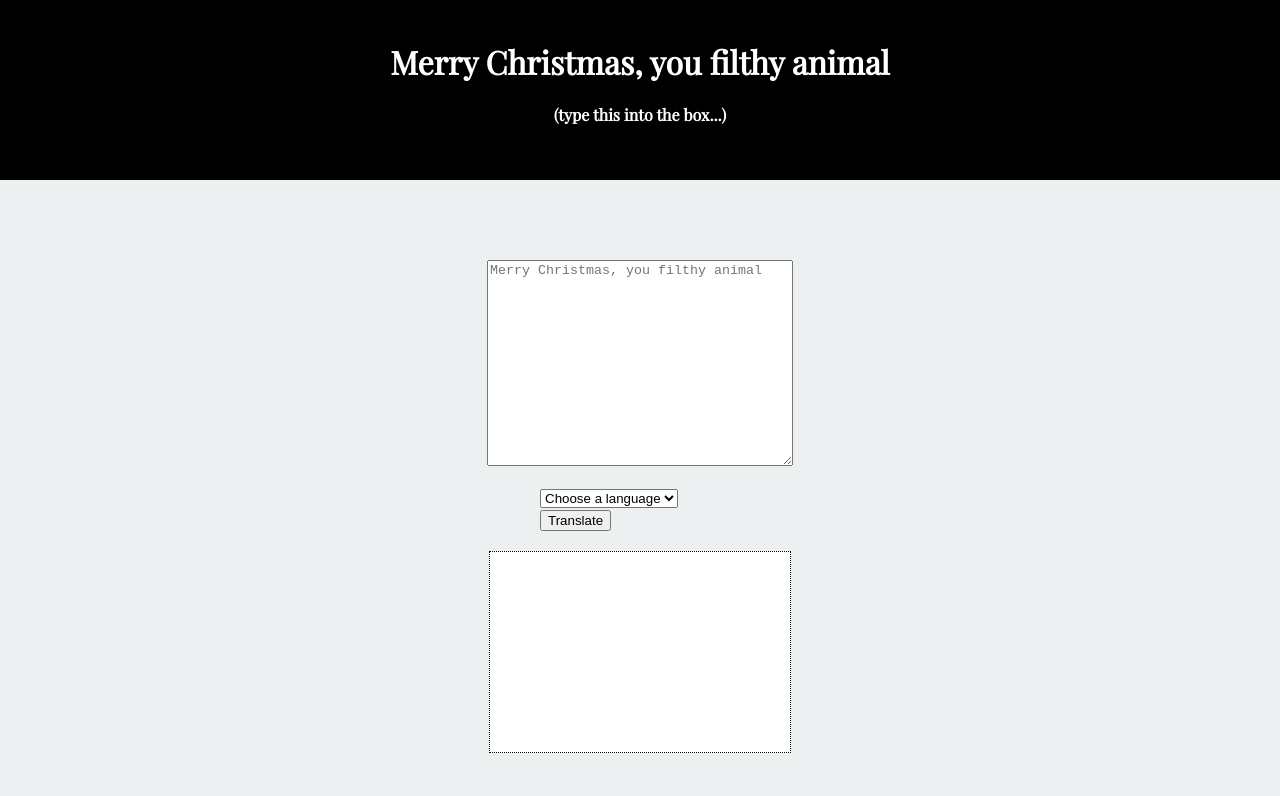
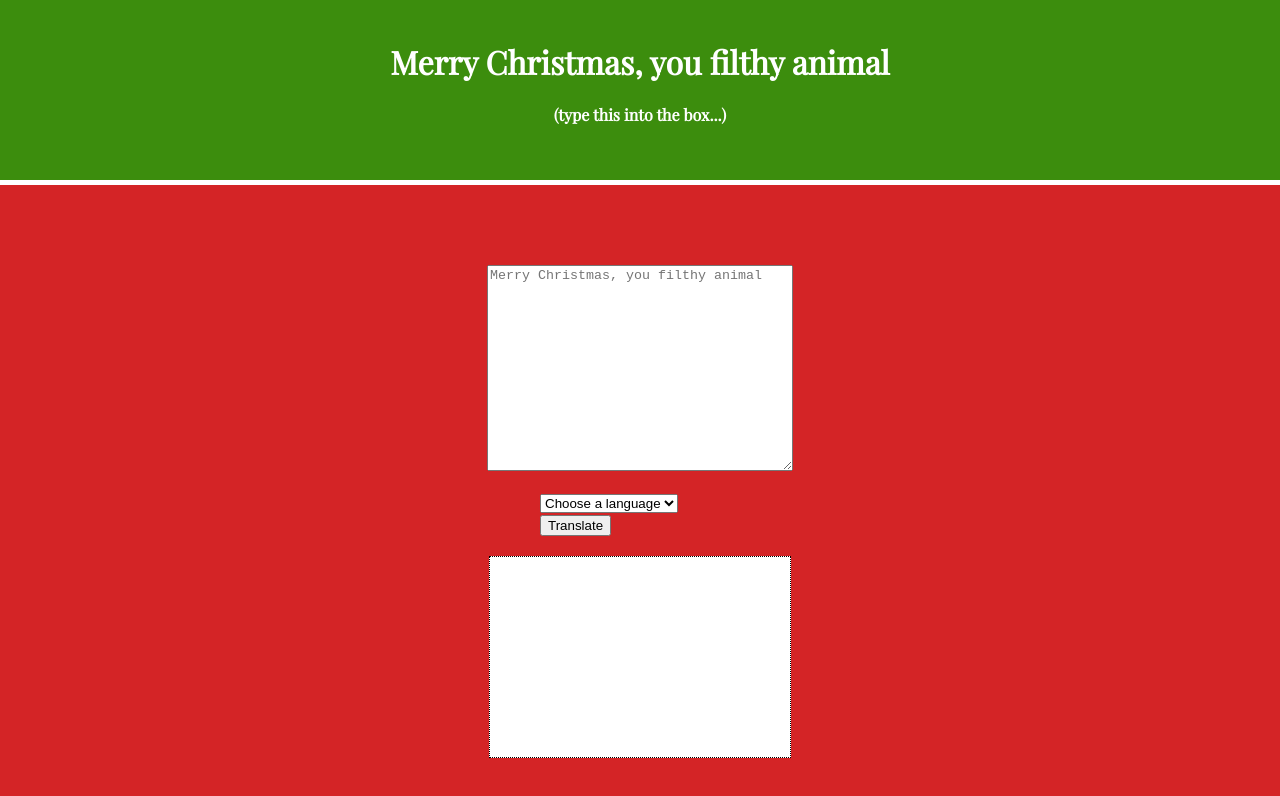
Before and after one commit to nss-day-cohort-14/spa-iife-translator-cawwwww, a plain HTML site: page index.html in a window 1280 px wide. Drawn offline with nearby package versions, Linux system fonts and the light colour scheme.

Commit message:
added christmas colors

```diff
--- a/index.html
+++ b/index.html
@@ -13,6 +13,7 @@
 		<h4>(type this into the box...)</h4>
 	</div>
 
+	<div class="mainBaackground">
 		<textarea name="translateBox" class="translateBox" placeholder="Merry Christmas, you filthy animal"></textarea>
 
 		<div class="pickerButtonContainer">
@@ -28,7 +29,7 @@
 
 		<div id="transContainer">
 		</div>
-
+	</div>
 	<script src="js/translator.js"></script>
 	<script src="js/french.js"></script>
 	<script src="js/german.js"></script>
--- a/translator.css
+++ b/translator.css
@@ -2,13 +2,14 @@ body {
 	font-family: 'Playfair Display', serif;
 	box-sizing: border-box;
 	margin: 0;
-	background: #ecf0f1;
+	background: #d42426;
 }
 
 .header {
-	background: black;
+	background: #3C8D0D;
 	color: white;
 	height: 180px;
+	border-bottom: 5px solid white;
 }
 
 h1 {
```
Lines whose indentation alone changed are shown as unchanged.
